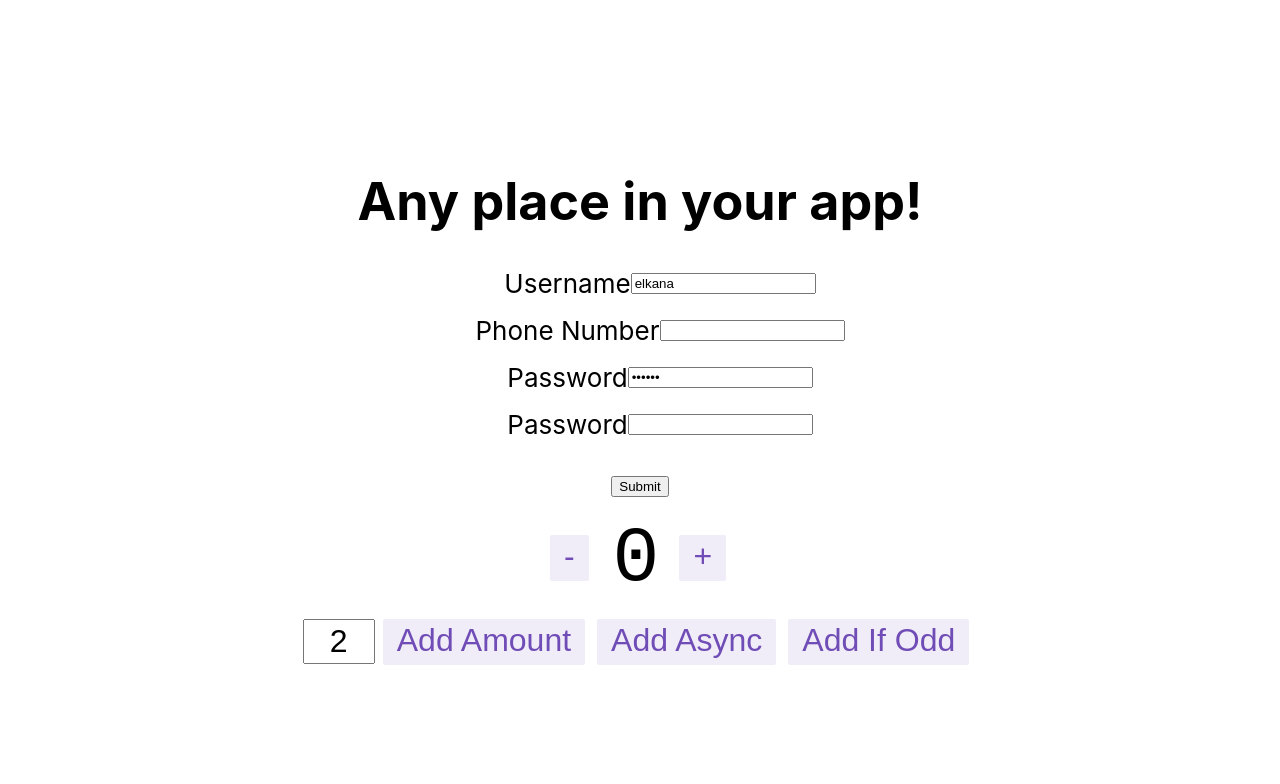
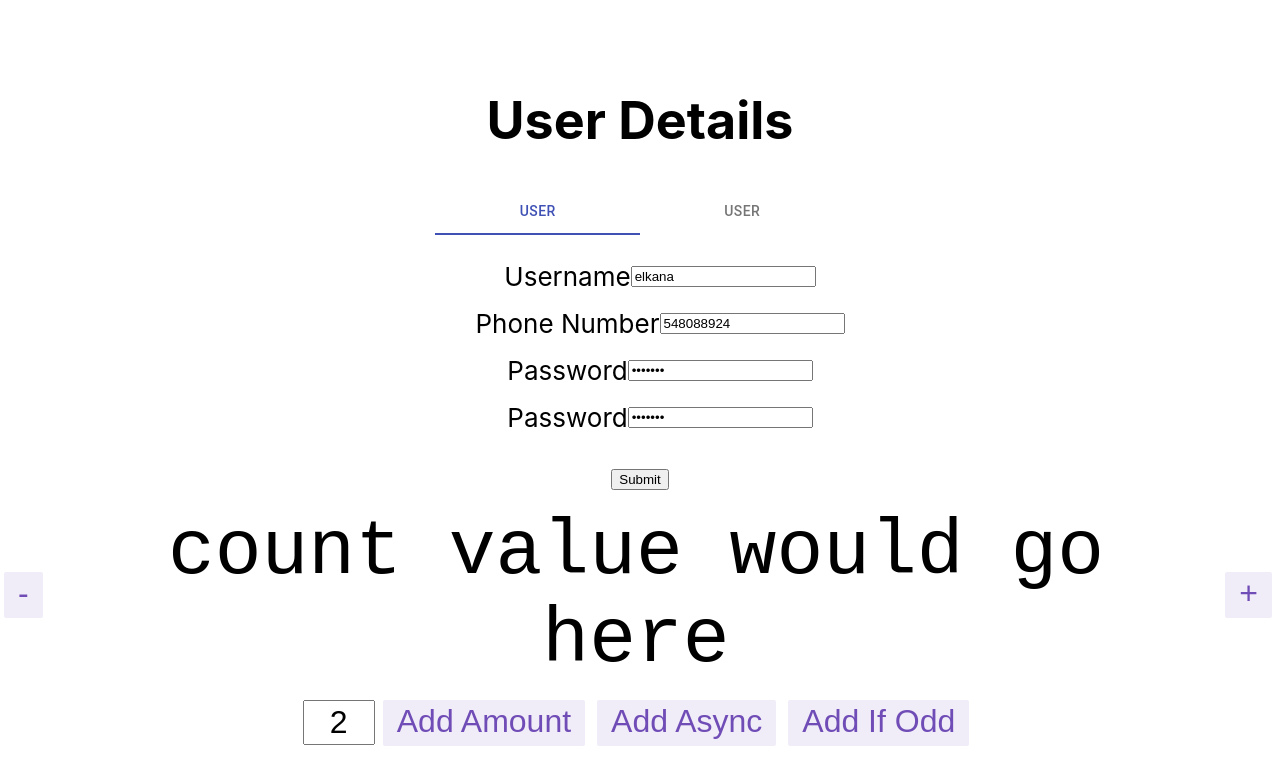
Before and after one commit to JonTheFox/user-form-with-redux-ts, a React (Create React App) app: page / in a window 1280 px wide. Shown: the top 784 px of the page. Built offline with nearby package versions, Linux system fonts and the light colour scheme.

Commit message:
add Material-UI; add tabs; fire setUser action on submit; display the user data in the second tab

```diff
--- a/package.json
+++ b/package.json
@@ -3,6 +3,7 @@
   "version": "0.1.0",
   "private": true,
   "dependencies": {
+    "@material-ui/core": "^4.12.4",
     "@reduxjs/toolkit": "^1.8.3",
     "@testing-library/jest-dom": "^5.16.4",
     "@testing-library/react": "^13.3.0",
--- a/src/app/store.ts
+++ b/src/app/store.ts
@@ -1,9 +1,9 @@
-import { configureStore, ThunkAction, Action } from '@reduxjs/toolkit';
-import counterReducer from '../features/counter/counterSlice';
+import { configureStore, ThunkAction, Action } from "@reduxjs/toolkit";
+import userReducer from "../features/user/userSlice";
 
 export const store = configureStore({
   reducer: {
-    counter: counterReducer,
+    user: userReducer,
   },
 });
 
--- a/src/features/counter/counterSlice.ts
+++ b/src/features/counter/counterSlice.ts
@@ -1,15 +1,15 @@
-import { createAsyncThunk, createSlice, PayloadAction } from '@reduxjs/toolkit';
-import { RootState, AppThunk } from '../../app/store';
-import { fetchCount } from './counterAPI';
+import { createAsyncThunk, createSlice, PayloadAction } from "@reduxjs/toolkit";
+import { RootState, AppThunk } from "../../app/store";
+import { fetchCount } from "./counterAPI";
 
 export interface CounterState {
   value: number;
-  status: 'idle' | 'loading' | 'failed';
+  status: "idle" | "loading" | "failed";
 }
 
 const initialState: CounterState = {
   value: 0,
-  status: 'idle',
+  status: "idle",
 };
 
 // The function below is called a thunk and allows us to perform async logic. It
@@ -18,7 +18,7 @@ const initialState: CounterState = {
 // code can then be executed and other actions can be dispatched. Thunks are
 // typically used to make async requests.
 export const incrementAsync = createAsyncThunk(
-  'counter/fetchCount',
+  "counter/fetchCount",
   async (amount: number) => {
     const response = await fetchCount(amount);
     // The value we return becomes the `fulfilled` action payload
@@ -27,7 +27,7 @@ export const incrementAsync = createAsyncThunk(
 );
 
 export const counterSlice = createSlice({
-  name: 'counter',
+  name: "counter",
   initialState,
   // The `reducers` field lets us define reducers and generate associated actions
   reducers: {
@@ -48,19 +48,19 @@ export const counterSlice = createSlice({
   },
   // The `extraReducers` field lets the slice handle actions defined elsewhere,
   // including actions generated by createAsyncThunk or in other slices.
-  extraReducers: (builder) => {
-    builder
-      .addCase(incrementAsync.pending, (state) => {
-        state.status = 'loading';
-      })
-      .addCase(incrementAsync.fulfilled, (state, action) => {
-        state.status = 'idle';
-        state.value += action.payload;
-      })
-      .addCase(incrementAsync.rejected, (state) => {
-        state.status = 'failed';
-      });
-  },
+  // extraReducers: (builder) => {
+  //   builder
+  //     .addCase(incrementAsync.pending, (state) => {
+  //       state.status = "loading";
+  //     })
+  //     .addCase(incrementAsync.fulfilled, (state, action) => {
+  //       state.status = "idle";
+  //       state.value += action.payload;
+  //     })
+  //     .addCase(incrementAsync.rejected, (state) => {
+  //       state.status = "failed";
+  //     });
+  // },
 });
 
 export const { increment, decrement, incrementByAmount } = counterSlice.actions;
@@ -68,17 +68,17 @@ export const { increment, decrement, incrementByAmount } = counterSlice.actions;
 // The function below is called a selector and allows us to select a value from
 // the state. Selectors can also be defined inline where they're used instead of
 // in the slice file. For example: `useSelector((state: RootState) => state.counter.value)`
-export const selectCount = (state: RootState) => state.counter.value;
+export const selectCount = (state: RootState) => null;
 
 // We can also write thunks by hand, which may contain both sync and async logic.
 // Here's an example of conditionally dispatching actions based on current state.
 export const incrementIfOdd =
   (amount: number): AppThunk =>
   (dispatch, getState) => {
-    const currentValue = selectCount(getState());
-    if (currentValue % 2 === 1) {
-      dispatch(incrementByAmount(amount));
-    }
+    // const currentValue = selectCount(getState());
+    // if (currentValue % 2 === 1) {
+    //   dispatch(incrementByAmount(amount));
+    // }
   };
 
 export default counterSlice.reducer;
--- a/src/features/user/UserForm.tsx
+++ b/src/features/user/UserForm.tsx
@@ -1,16 +1,22 @@
-import React, { useState } from "react";
+import React, { ChangeEvent, useState } from "react";
 
 import { useAppSelector, useAppDispatch } from "../../app/hooks";
 import {
   decrement,
-  increment,
+  // increment,
   incrementByAmount,
   incrementAsync,
   incrementIfOdd,
-  selectCount,
+  selectUsername,
+  selectPhoneNumber,
+  setUser
 } from "./userSlice";
 import styles from "./UserForm.module.css";
 import { Formik, Form, Field, ErrorMessage } from "formik";
+import Tabs from '@material-ui/core/Tabs';
+import Tab from '@material-ui/core/Tab';
+import Box from '@material-ui/core/Box';
+
 
 interface UserFormData {
   username: string | undefined;
@@ -19,6 +25,8 @@ interface UserFormData {
   passwordConfirmation: string | undefined;
 }
 
+
+
 interface UserFormErrors {
   username?: string | undefined;
   phoneNumber?: string | undefined;
@@ -26,10 +34,18 @@ interface UserFormErrors {
   passwordConfirmation?: string | undefined;
 }
 
+interface TabPanelProps {
+  value: number;
+  index: number;
+  children:any;
+}
+
 export function UserForm() {
-  const count = useAppSelector(selectCount);
+  const username = useAppSelector(selectUsername);
+  const phoneNumber = useAppSelector(selectPhoneNumber);
   const dispatch = useAppDispatch();
   const [incrementAmount, setIncrementAmount] = useState("2");
+  const [selectedTabIndex, setSelectedTabIndex] = useState(0);
 
   const incrementValue = Number(incrementAmount) || 0;
 
@@ -51,13 +67,13 @@ export function UserForm() {
       // for phone numbers, we accept the following formats:
       // Israeli telphone number: 036357269
       // Israeli cellphone number: 0548088929
-      // NOTE: we accepts an input without a leading 0, as well. For example: 548088929
+      // NOTE: we accept an input without a leading 0, as well. For example: 548088929
       !/^0?(([23489]{1}\d{7})|[5]{1}[012345689]\d{7})$/im.test(
-        formData.phoneNumber.toString()
+        formData.phoneNumber?.toString()
       )
     ) {
       errors.phoneNumber =
-        "Please enter a valid Israeli phone number (05xxxxxxxx)";
+        "Please enter a valid Israeli phone number";
     }
 
 
@@ -86,22 +102,63 @@ export function UserForm() {
     return errors;
   };
 
+  const handleTabChange = (ev: ChangeEvent<{}>, tabIndex: any) : void => {
+    setSelectedTabIndex(tabIndex);
+  }
+
+  function TabPanel(props: TabPanelProps) {
+    const { children, value, index, ...other } = props;
+
+    return (
+      <div
+        role="tabpanel"
+        hidden={value !== index}
+        id={`simple-tabpanel-${index}`}
+        aria-labelledby={`simple-tab-${index}`}
+        {...other}
+      >
+        {value === index && (
+          <Box p={3}>
+          {children}
+          </Box>
+        )}
+      </div>
+    );
+}
+
   return (
     <div>
       <div className={styles.row}>
         <div>
-          <h1>Any place in your app!</h1>
-          <Formik
+          <h1>User Details</h1>
+
+           <Tabs
+          value={selectedTabIndex}
+          onChange={handleTabChange}
+          indicatorColor="primary"
+          textColor="primary"
+          variant="fullWidth"
+          aria-label="user form and details tabs"
+        >
+          <Tab id="userFormTab" label="User" aria-controls="tab-panel--user-form" />
+          <Tab id="userDetailsTab" label="User" aria-controls="tab-panel--user-details" />
+
+        </Tabs>
+
+          <TabPanel value={selectedTabIndex} index={0}>
+        <Formik
             initialValues={{
               username: "elkana",
-              phoneNumber: undefined,
-              password: "elkana",
-              passwordConfirmation: "",
+              phoneNumber: 548088924,
+              password: "qweQWE!",
+              passwordConfirmation: "qweQWE!",
             }}
             validate={validateForm}
-            onSubmit={(values, { setSubmitting }) => {
+            onSubmit={async (formData, { setSubmitting }) => {
+              const {username, password, phoneNumber} = formData;
+              await dispatch(setUser({username, password, phoneNumber}));
               setTimeout(() => {
-                alert(JSON.stringify(values, null, 2));
+                alert(JSON.stringify(formData, null, 2));
                 setSubmitting(false);
               }, 400);
             }}
@@ -155,6 +212,17 @@ export function UserForm() {
               </Form>
             )}
           </Formik>
+      </TabPanel>
+
+       <TabPanel value={selectedTabIndex} index={1}>
+
+        <div>
+          <h3>User Name: <span className="value-col">{username}</span></h3>
+          <h4>Phone number: <span className="value-col">{phoneNumber}</span></h4>
+        </div>
+       </TabPanel>
+
+
         </div>
       </div>
 
@@ -166,11 +234,11 @@ export function UserForm() {
         >
           -
         </button>
-        <span className={styles.value}>{count}</span>
+        <span className={styles.value}>count value would go here</span>
         <button
           className={styles.button}
           aria-label="Increment value"
-          onClick={() => dispatch(increment())}
+
         >
           +
         </button>
--- a/src/features/user/userSlice.ts
+++ b/src/features/user/userSlice.ts
@@ -1,16 +1,24 @@
-import { createAsyncThunk, createSlice, PayloadAction } from '@reduxjs/toolkit';
-import { RootState, AppThunk } from '../../app/store';
-import { fetchCount } from './userAPI';
+import { createAsyncThunk, createSlice, PayloadAction } from "@reduxjs/toolkit";
+import { RootState, AppThunk } from "../../app/store";
+import { fetchCount } from "./userAPI";
 
-export interface CounterState {
-  value: number;
-  status: 'idle' | 'loading' | 'failed';
+export interface UserState {
+  phoneNumber: number | undefined;
+  username: string | undefined;
+  password: string | undefined;
 }
 
-const initialState: CounterState = {
-  value: 0,
-  status: 'idle',
+const initialState: UserState = {
+  phoneNumber: undefined,
+  username: "",
+  password: "",
 };
+
+export interface UserDetails {
+  username: string | undefined;
+  phoneNumber: number | undefined;
+  password: string | undefined;
+}
 
 // The function below is called a thunk and allows us to perform async logic. It
 // can be dispatched like a regular action: `dispatch(incrementAsync(10))`. This
@@ -18,7 +26,7 @@ const initialState: CounterState = {
 // code can then be executed and other actions can be dispatched. Thunks are
 // typically used to make async requests.
 export const incrementAsync = createAsyncThunk(
-  'counter/fetchCount',
+  "user/fetchCount",
   async (amount: number) => {
     const response = await fetchCount(amount);
     // The value we return becomes the `fulfilled` action payload
@@ -26,59 +34,64 @@ export const incrementAsync = createAsyncThunk(
   }
 );
 
-export const counterSlice = createSlice({
-  name: 'counter',
+export const userSlice = createSlice({
+  name: "user",
   initialState,
   // The `reducers` field lets us define reducers and generate associated actions
   reducers: {
-    increment: (state) => {
+    setUser: (state, action: PayloadAction<UserDetails>) => {
       // Redux Toolkit allows us to write "mutating" logic in reducers. It
       // doesn't actually mutate the state because it uses the Immer library,
       // which detects changes to a "draft state" and produces a brand new
       // immutable state based off those changes
-      state.value += 1;
+
+      const { payload } = action;
+      state.username = payload.username;
+      state.phoneNumber = payload.phoneNumber;
+      state.password = payload.password;
     },
     decrement: (state) => {
-      state.value -= 1;
+      // state.value -= 1;
     },
     // Use the PayloadAction type to declare the contents of `action.payload`
     incrementByAmount: (state, action: PayloadAction<number>) => {
-      state.value += action.payload;
+      // state.value += action.payload;
     },
   },
   // The `extraReducers` field lets the slice handle actions defined elsewhere,
   // including actions generated by createAsyncThunk or in other slices.
-  extraReducers: (builder) => {
-    builder
-      .addCase(incrementAsync.pending, (state) => {
-        state.status = 'loading';
-      })
-      .addCase(incrementAsync.fulfilled, (state, action) => {
-        state.status = 'idle';
-        state.value += action.payload;
-      })
-      .addCase(incrementAsync.rejected, (state) => {
-        state.status = 'failed';
-      });
-  },
+  // extraReducers: (builder) => {
+  //   builder
+  //     .addCase(incrementAsync.pending, (state) => {
+  //       state.status = "loading";
+  //     })
+  //     .addCase(incrementAsync.fulfilled, (state, action) => {
+  //       state.status = "idle";
+  //       state.value += action.payload;
+  //     })
+  //     .addCase(incrementAsync.rejected, (state) => {
+  //       state.status = "failed";
+  //     });
+  // },
 });
 
-export const { increment, decrement, incrementByAmount } = counterSlice.actions;
+export const { setUser, decrement, incrementByAmount } = userSlice.actions;
 
 // The function below is called a selector and allows us to select a value from
 // the state. Selectors can also be defined inline where they're used instead of
-// in the slice file. For example: `useSelector((state: RootState) => state.counter.value)`
-export const selectCount = (state: RootState) => state.counter.value;
+// in the slice file. For example: `useSelector((state: RootState) => state.user.phoneNumber)`
+export const selectUsername = (state: RootState) => state.user?.username;
+export const selectPhoneNumber = (state: RootState) => state.user?.phoneNumber;
 
 // We can also write thunks by hand, which may contain both sync and async logic.
 // Here's an example of conditionally dispatching actions based on current state.
 export const incrementIfOdd =
   (amount: number): AppThunk =>
   (dispatch, getState) => {
-    const currentValue = selectCount(getState());
-    if (currentValue % 2 === 1) {
-      dispatch(incrementByAmount(amount));
-    }
+    //  const currentValue = selectCount(getState());
+    // if (currentValue % 2 === 1) {
+    //   dispatch(incrementByAmount(amount));
+    // }
   };
 
-export default counterSlice.reducer;
+export default userSlice.reducer;
```
Also changed, not shown: 2 other files (tests, documents, lock files or other folders).
